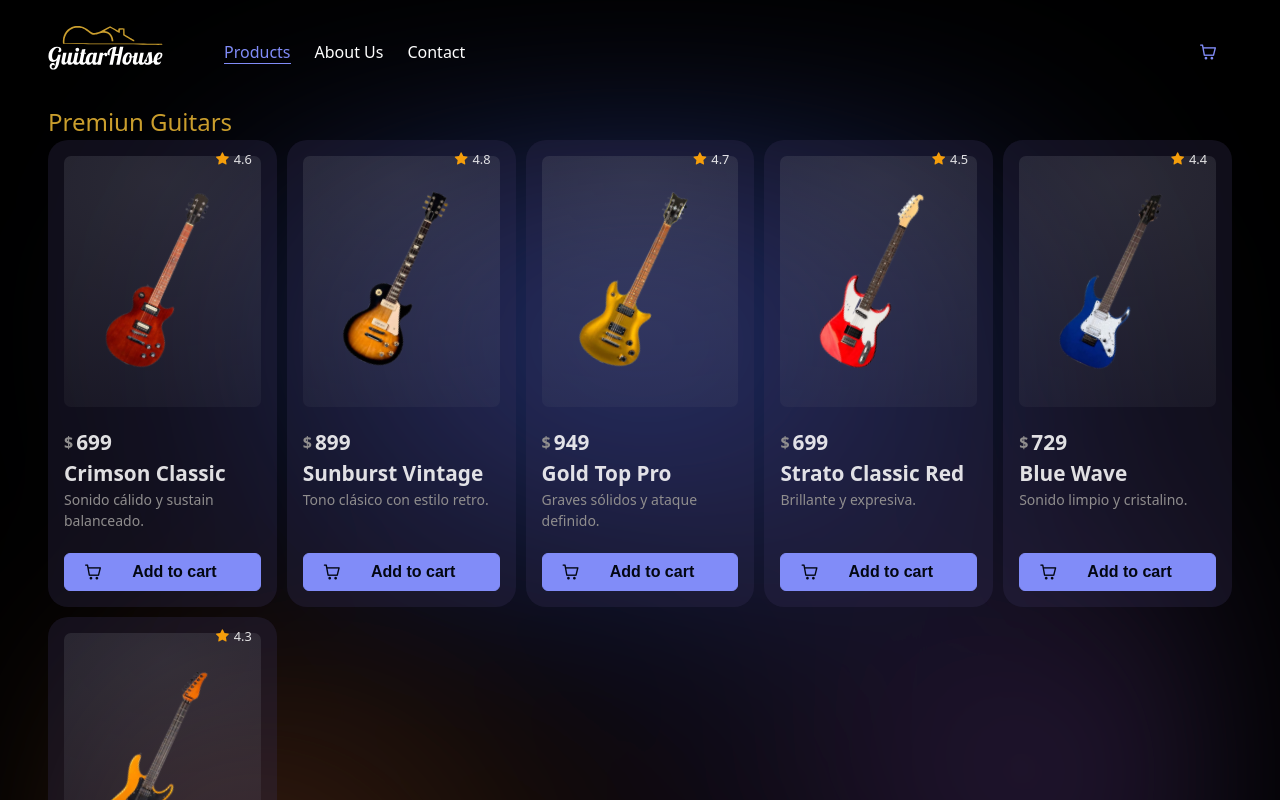
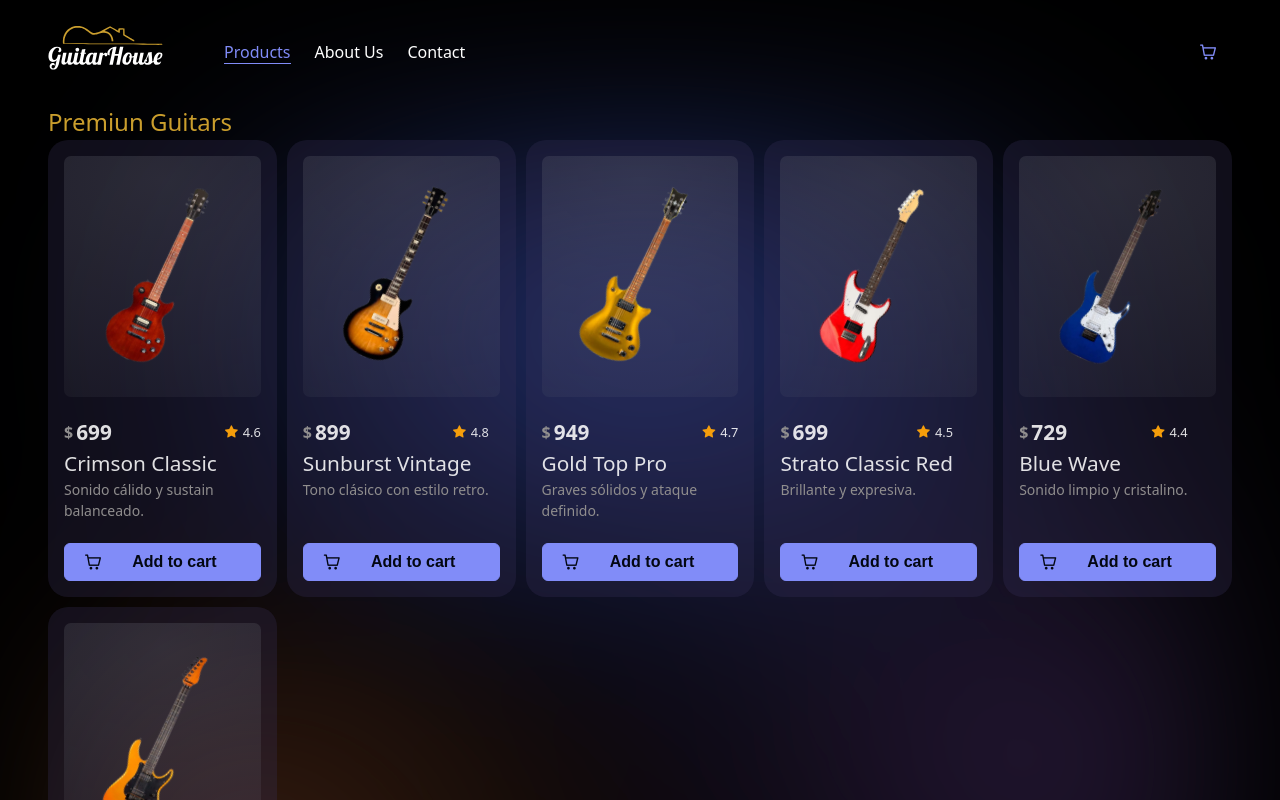
Before and after one commit to MarielaRH/guitar-store, a React (Vite) app: page /products in a window 1280 px wide. Shown: the top 800 px of the page. Built offline with nearby package versions, Linux system fonts and the light colour scheme; a web font is replaced by a local one.

Commit message:
Added clear cart functionality and local storage persistence for the shopping cart.

```diff
--- a/src/containers/AboutUs/about-us-page.styles.css
+++ b/src/containers/AboutUs/about-us-page.styles.css
@@ -59,7 +59,6 @@
 	justify-content: center;
 	align-items: center;
 	gap: 10px;
-	color: #ca9e2d;
 	font-size: 18px;
 	text-align: center;
 }
@@ -69,7 +68,7 @@
 	flex-direction: column;
 	justify-content: center;
 	align-items: center;
-  gap: 5px;
+	gap: 5px;
 }
 
 .about-cta > h2,
@@ -77,7 +76,6 @@ p {
 	margin: 0;
 }
 
-
-.about-cta>button{
-  margin: 30px 0px;
+.about-cta > button {
+	margin: 30px 0px;
 }
--- a/src/contexts/CartContext.tsx
+++ b/src/contexts/CartContext.tsx
@@ -1,4 +1,4 @@
-import { createContext, useContext, useState } from "react";
+import { createContext, useContext, useEffect, useState } from "react";
 import { CartItem, Guitar } from "../shared/interfaces/interfaces";
 
 interface CartContextType {
@@ -7,6 +7,7 @@ interface CartContextType {
 	addToCart: (guitar: Guitar, quantity: number) => void;
 	removeFromCart: (guitar: CartItem) => void;
 	updateQuantity: (guitar: CartItem, quantity: number) => void;
+	cleanCart: () => void;
 }
 
 const CartContext = createContext<CartContextType>({
@@ -15,10 +16,20 @@ const CartContext = createContext<CartContextType>({
 	addToCart: () => {},
 	removeFromCart: () => {},
 	updateQuantity: () => {},
+	cleanCart: () => {},
 });
 
 export const CartContextProvider = ({ children }: { children: React.ReactNode }) => {
 	const [cart, setCart] = useState<CartItem[]>([]);
+
+	useEffect(() => {
+		if (typeof window !== "undefined") {
+			const cartFromStorage = window.localStorage.getItem("cart");
+			if (cartFromStorage) {
+				setCart(JSON.parse(cartFromStorage));
+			}
+		}
+	}, []);
 
 	// Get total amount
 	const totalCart = cart.reduce(
@@ -35,6 +46,7 @@ export const CartContextProvider = ({ children }: { children: React.ReactNode })
 			return;
 		} else {
 			setCart([...cart, { ...guitar, quantity }]);
+			window.localStorage.setItem("cart", JSON.stringify([...cart, { ...guitar, quantity }]));
 		}
 	};
 
@@ -42,6 +54,7 @@ export const CartContextProvider = ({ children }: { children: React.ReactNode })
 	const removeFromCart = (guitar: CartItem) => {
 		const newCart = cart.filter((item) => item.itemId !== guitar.itemId);
 		setCart(newCart);
+		window.localStorage.setItem("cart", JSON.stringify(newCart));
 	};
 
 	const updateQuantity = (guitar: CartItem, quantity: number) => {
@@ -51,11 +64,17 @@ export const CartContextProvider = ({ children }: { children: React.ReactNode })
 			const updatedCart = [...cart];
 			updatedCart[itemIndex].quantity = quantity;
 			setCart(updatedCart);
+			window.localStorage.setItem("cart", JSON.stringify(updatedCart));
 		}
 	};
 
+	const cleanCart = () => {
+		setCart([]);
+		window.localStorage.setItem("cart", JSON.stringify([]));
+	};
+
 	return (
-		<CartContext.Provider value={{ cart, addToCart, removeFromCart, totalCart, updateQuantity }}>
+		<CartContext.Provider value={{ cart, addToCart, removeFromCart, totalCart, updateQuantity, cleanCart }}>
 			{children}
 		</CartContext.Provider>
 	);
--- a/src/shared/Components/Card/Card.css
+++ b/src/shared/Components/Card/Card.css
@@ -10,13 +10,16 @@
 	position: relative;
 }
 
+.card .card-info-text-group {
+	display: flex;
+	justify-content: space-between;
+	gap: 10px;
+}
+
 .card .card-rating {
 	display: flex;
 	align-items: center;
 	gap: 5px;
-	position: absolute;
-	top: 10px;
-	right: 25px;
 	font-size: 0.8rem;
 }
 
@@ -26,7 +29,6 @@
 	align-items: center;
 	background: radial-gradient(900px 600px at 50% 10%, rgba(125, 128, 138, 0.239), transparent 60%);
 	border-radius: 7px;
-	padding: 5px 0px;
 	width: 100%;
 }
 
@@ -65,7 +67,7 @@
 
 .card .card-title {
 	font-size: 1.3rem;
-	font-weight: bold;
+	font-weight: normal;
 	margin: 0;
 }
 
--- a/src/shared/Components/Cart/Cart.css
+++ b/src/shared/Components/Cart/Cart.css
@@ -1,28 +1,28 @@
-.overlay-panel{
+.overlay-panel {
 	max-height: 600px;
 	width: 550px;
 }
 
-.cart-container{
+.cart-container {
 	display: flex;
 	flex-direction: column;
 	gap: 10px;
 }
 
-.cart-dataview{
+.cart-dataview {
 	padding: 0px 15px;
 	max-height: 400px;
 	overflow: auto;
 }
 
-.cart-dataview-container{
+.cart-dataview-container {
 	display: flex;
 	flex-direction: column;
 	height: 100%;
 	padding: 5px;
 }
 
-.cart-empty-container{
+.cart-empty-container {
 	display: flex;
 	flex-direction: column;
 	justify-content: center;
@@ -31,7 +31,7 @@
 	padding: 2rem 5rem;
 }
 
-.cart-total-container{
+.cart-total-container {
 	padding: 20px 0px 10px 0px;
 	width: 100%;
 	display: flex;
@@ -39,14 +39,13 @@
 	border-top: 1px solid gray;
 }
 
-
-.cart-total-container > p{
+.cart-total-container > p {
 	font-size: 1.4rem;
 	margin: 0;
 	font-weight: 600;
 }
 
-.cart-item-container{
+.cart-item-container {
 	display: flex;
 	align-items: center;
 	justify-content: start;
@@ -56,16 +55,16 @@
 	border-top: 1px solid gray;
 }
 
-.cart-item-container:first-child{
+.cart-item-container:first-child {
 	border-top: none;
 }
 
-.cart-item-image{
+.cart-item-image {
 	transform: rotate(45deg);
 	flex-shrink: 0;
 }
 
-.cart-item-info{
+.cart-item-info {
 	display: flex;
 	flex-direction: column;
 	justify-content: space-between;
@@ -74,13 +73,19 @@
 	gap: 10px;
 }
 
-.cart-item-title{
+.cart-item-title {
 	font-size: 1.2rem;
 	font-weight: bold;
 	margin: 0;
 }
 
-.cart-item-actions{
+.cart-item-subtitle {
+	font-size: 1rem;
+	font-weight: lighter;
+	margin: 0;
+}
+
+.cart-item-actions {
 	display: flex;
 	flex-direction: column;
 	align-items: end;
--- a/src/shared/Components/Cart/Cart.tsx
+++ b/src/shared/Components/Cart/Cart.tsx
@@ -9,7 +9,7 @@ import { useCart } from "../../../contexts/CartContext";
 import CartItem from "./CartItem";
 
 const Cart = () => {
-	const { cart: guitars, totalCart } = useCart();
+	const { cart: guitars, totalCart, cleanCart } = useCart();
 
 	const overlayRef = useRef<OverlayPanel>(null);
 	return (
@@ -62,9 +62,17 @@ const Cart = () => {
 					</div>
 
 					{guitars.length > 0 && (
-						<Button
-							label="Pay now"
-							style={{ width: "100%" }}></Button>
+						<>
+							<Button
+								label="Pay now"
+								style={{ width: "100%" }}></Button>
+							<Button
+								severity="secondary"
+								outlined
+								label="Clear cart"
+								onClick={cleanCart}
+								style={{ width: "100%" }}></Button>
+						</>
 					)}
 				</section>
 			</OverlayPanel>
--- a/src/shared/Components/Cart/CartItem.tsx
+++ b/src/shared/Components/Cart/CartItem.tsx
@@ -28,7 +28,7 @@ const CartItem = ({ guitar, index }: { guitar: CartItem; index: number }) => {
 				<p className="title cart-item-title">
 					{guitar.title}
 					<br />
-					<span className="subtitle">{guitar.subtitle}</span>
+					<span className="cart-item-subtitle ">{guitar.subtitle}</span>
 				</p>
 
 				<span style={{ fontSize: "1.5rem", fontWeight: "normal" }}>
```
Lines whose indentation alone changed are shown as unchanged.
